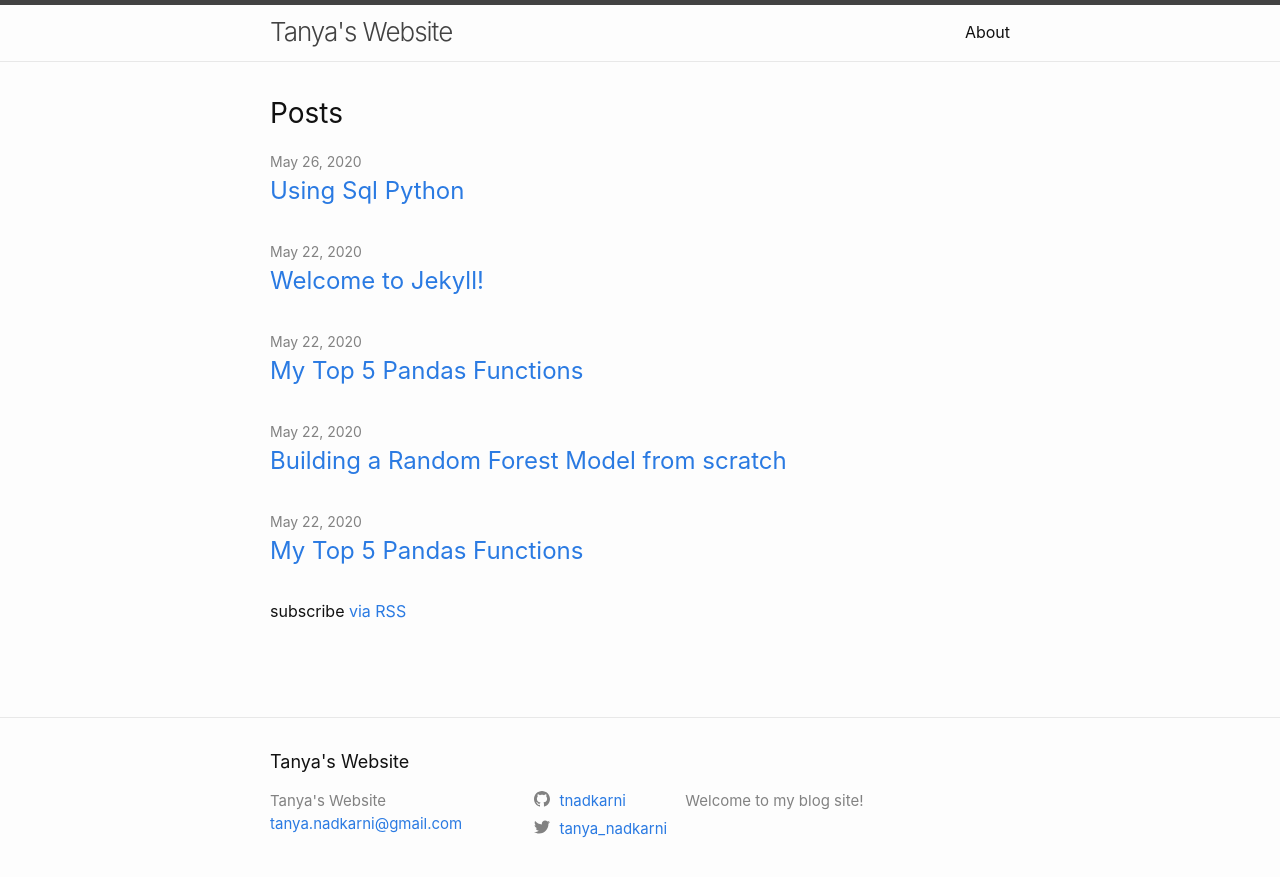
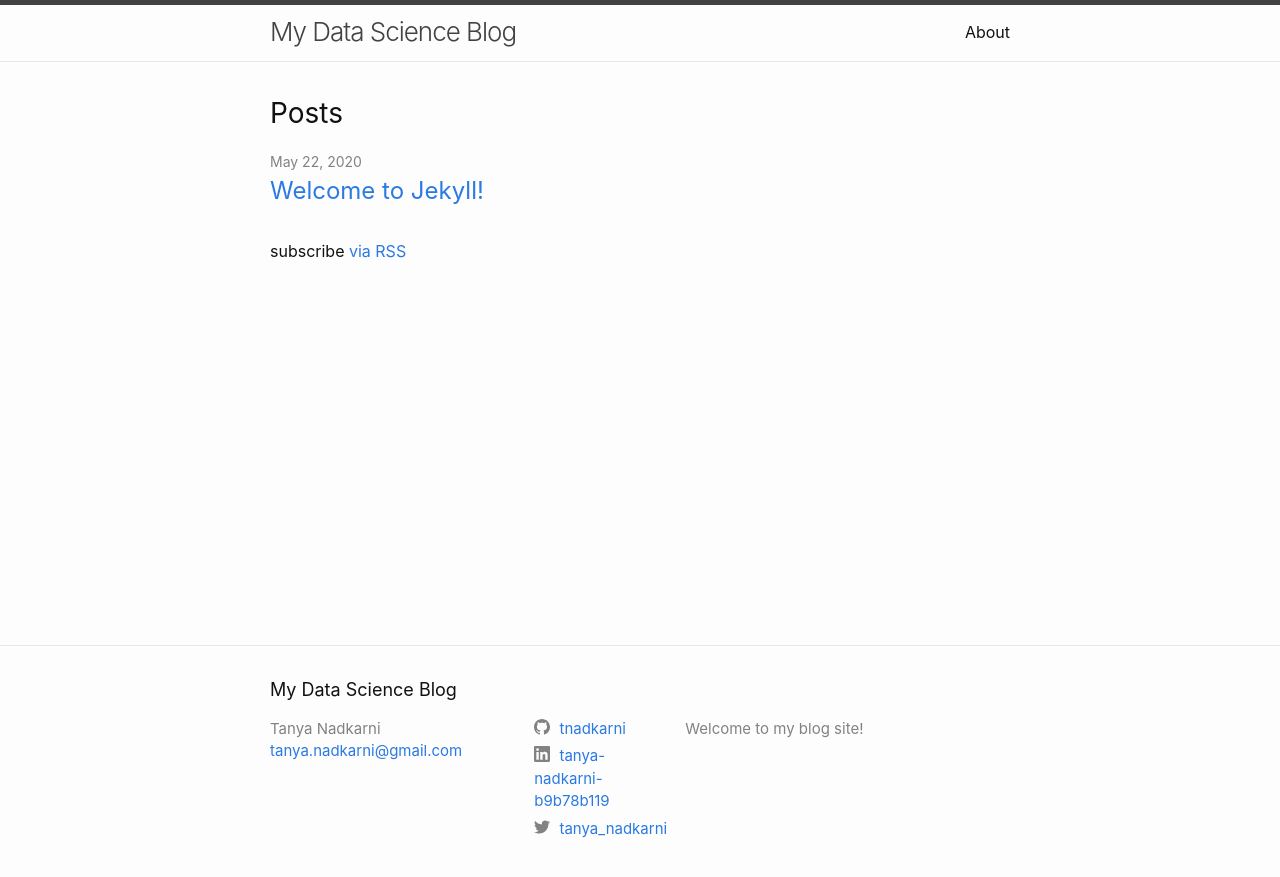
Before and after one commit to tnadkarni/my-blog, a Jekyll site: the page built from index.markdown, in a window 1280 px wide. Shown: the top 877 px of the page. Built offline with Jekyll 4.4.1, drawn with Linux system fonts in a browser that asks for light colours.

Commit message:
added linkedin details

```diff
--- a/_config.yml
+++ b/_config.yml
@@ -18,7 +18,7 @@
 # You can create any custom variable you would like, and they will be accessible
 # in the templates via {{ site.myvariable }}.
 
-title: Tanya's Website
+title: My Data Science Blog
 email: tanya.nadkarni@gmail.com
 description: >- # this means to ignore newlines until "baseurl:"
   Welcome to my blog site!
@@ -26,12 +26,17 @@ baseurl: "/my-blog" # the subpath of your site, e.g. /blog
 url: "https://tnadkarni.github.io" # the base hostname & protocol for your site, e.g. http://example.com
 twitter_username: tanya_nadkarni
 github_username:  tnadkarni
+linkedin_username: tanya-nadkarni-b9b78b119
 
 # Build settings
 # Removed minima theme as it is now a regular theme
 # theme: minima
 plugins:
   - jekyll-feed
+author: Tanya Nadkarni
+
+# New fields
+
 
 # Exclude from processing.
 # The following items will not be processed, by default.
--- a/_posts/2020-05-24-pandas-functions.md
+++ /dev/null
@@ -1,26 +0,0 @@
----
-layout: post
-title:  "My Top 5 Pandas Functions"
-date:   2020-05-21 22:37:22 -0500
-categories: jekyll update
----
-
-As anyone who runs statistical models will tell you - the actual running of the model is not the most time-consuming part of the job. It's the data cleaning, processing and transforming process. So Python's high-level data manipulation package - Pandas - becomes a necessity.
-Pandas is centered around DataFrame objects which allow storing and manipulation of tabular data in rows and columns. Pandas, built on the Numpy package, has a large number of libraries allowing for complex manipulations
-
-
-1. Melting/Reshaping
-
-2.
-
-3.
-
-4.
-
-
-
-
-
-
-
-Reference: https://www.learnpython.org/en/Pandas_Basics
--- a/_posts/2020-05-25-random-forest.md
+++ /dev/null
@@ -1,8 +0,0 @@
----
-layout: post
-title:  "Building a Random Forest Model from scratch"
-date:   2020-05-21 22:37:22 -0500
-categories: jekyll update
----
-
-## What is a Random Forest?
--- a/_posts/2020-05-26-mlt.md
+++ /dev/null
@@ -1,6 +0,0 @@
----
-layout: post
-title:  "My Top 5 Pandas Functions"
-date:   2020-05-21 22:37:22 -0500
-categories: jekyll update
----
```
Also changed, not shown: _posts/2020-05-26-using-sql-python.md (deleted).
